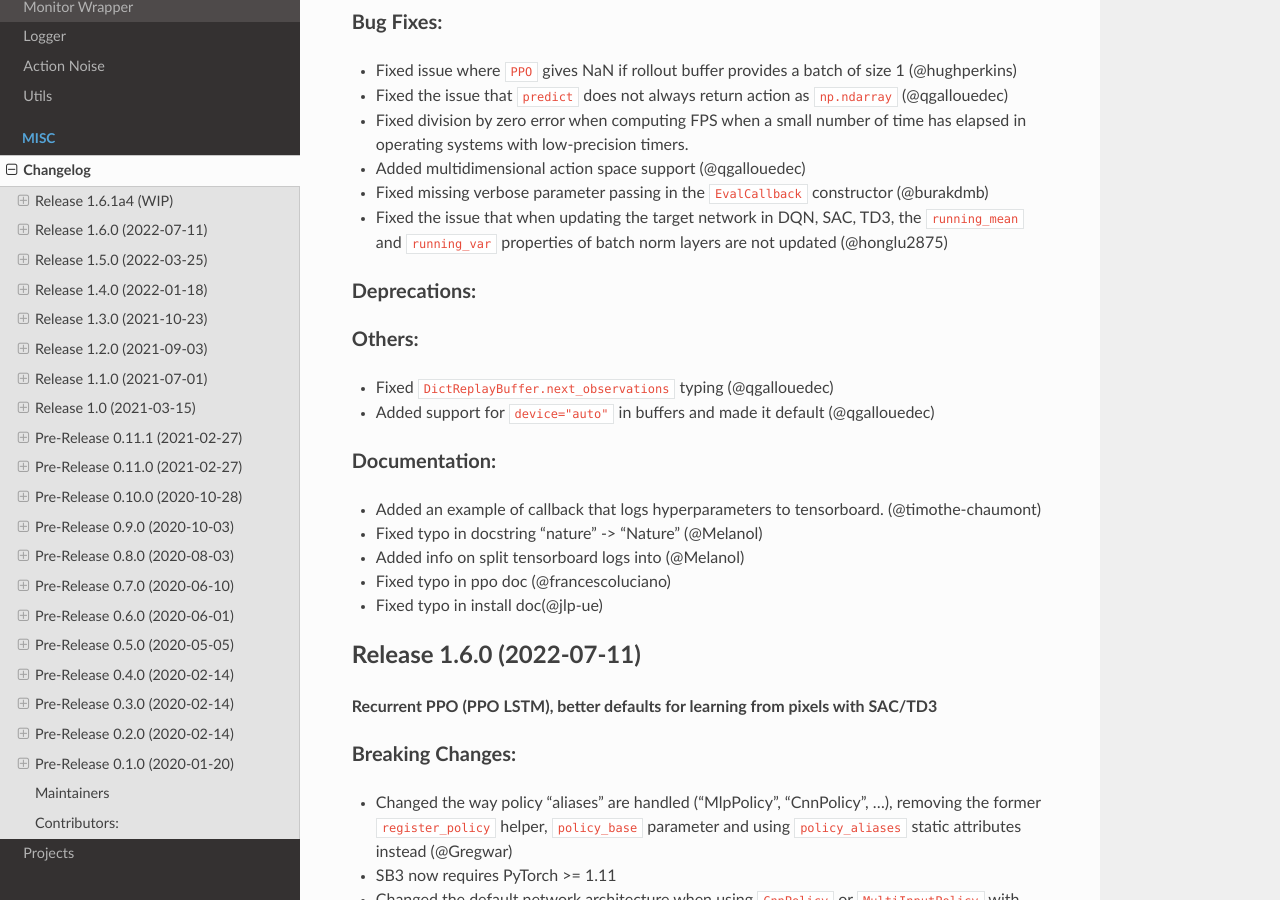
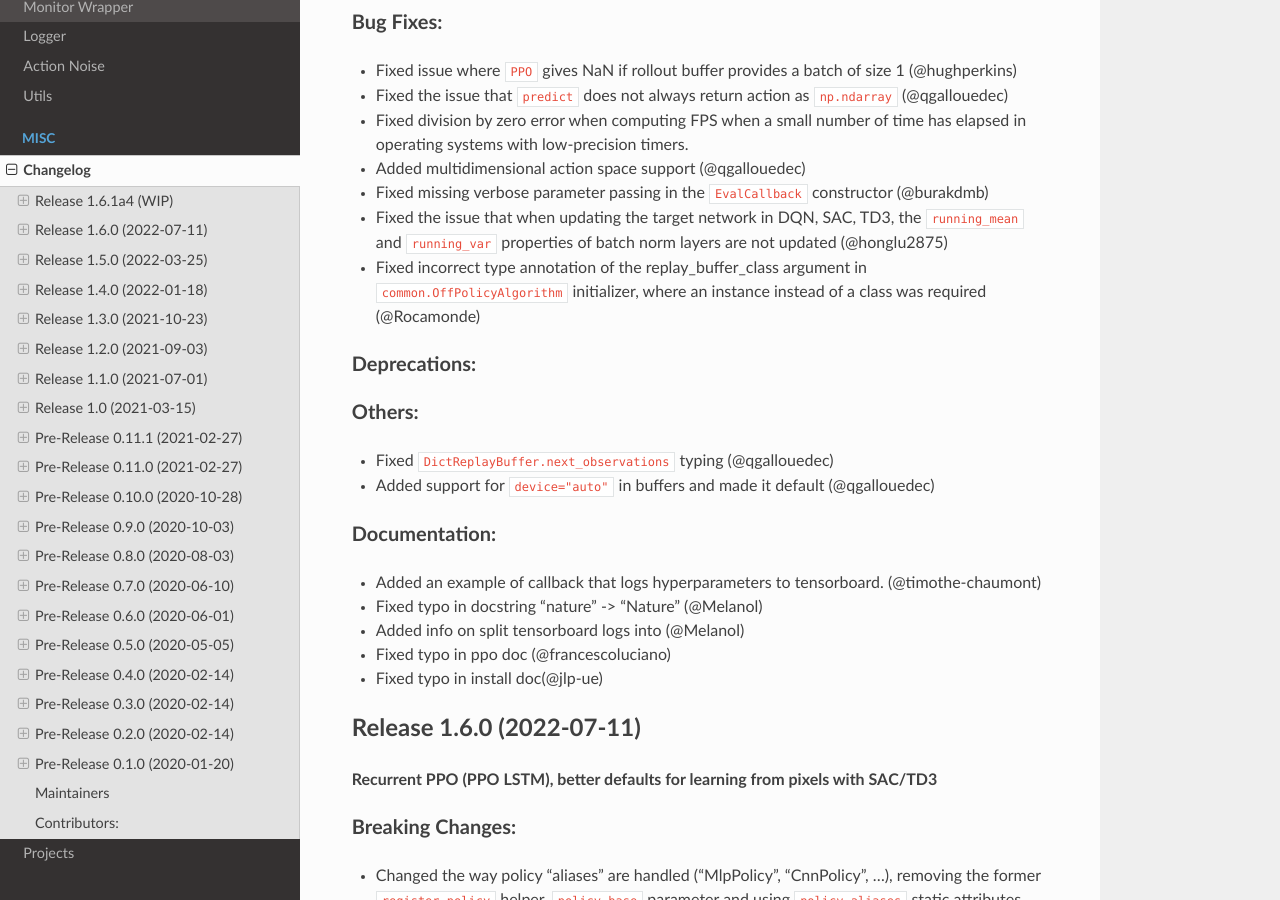
Before and after one commit to DLR-RM/stable-baselines3, a Sphinx documentation site: the page built from docs/misc/changelog.rst, in a window 1280 px wide and 900 px high, scrolled down 489 px. Built offline with Sphinx 7.4.7 and the Read the Docs theme 2.0.0, drawn with Linux system fonts in a browser that asks for light colours.

Commit message:
Update changelog

```diff
--- a/docs/misc/changelog.rst
+++ b/docs/misc/changelog.rst
@@ -27,6 +27,7 @@ Bug Fixes:
 - Added multidimensional action space support (@qgallouedec)
 - Fixed missing verbose parameter passing in the ``EvalCallback`` constructor (@burakdmb)
 - Fixed the issue that when updating the target network in DQN, SAC, TD3, the ``running_mean`` and ``running_var`` properties of batch norm layers are not updated (@honglu2875)
+- Fixed incorrect type annotation of the replay_buffer_class argument in ``common.OffPolicyAlgorithm`` initializer, where an instance instead of a class was required (@Rocamonde)
 
 Deprecations:
 ^^^^^^^^^^^^^
```
